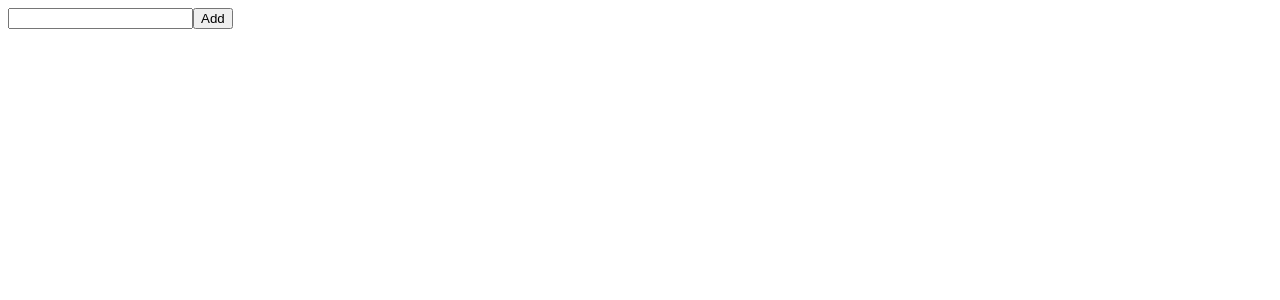
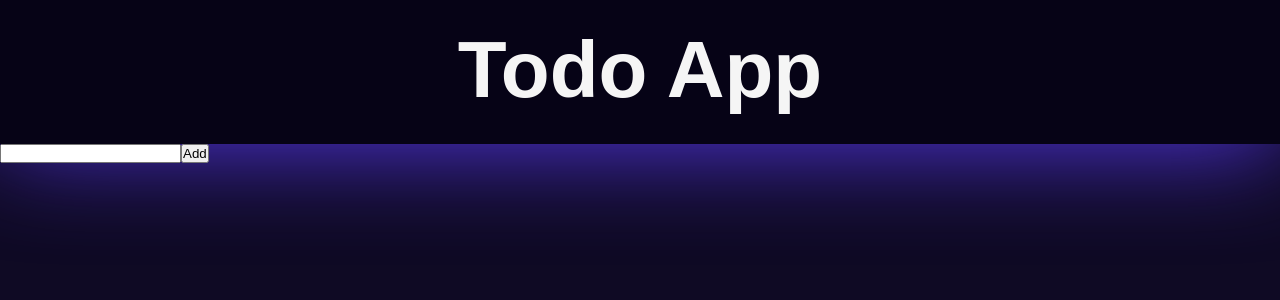
Before and after one commit to Neonsy/React-First-Steps, a React (Vite) app: page / in a window 1280 px wide. Shown: the top 300 px of the page. Built offline with nearby package versions, Linux system fonts and the light colour scheme.

Commit message:
Added Header and App styling

```diff
--- /dev/null
+++ b/src/App.css
@@ -0,0 +1,13 @@
+* {
+    box-sizing: border-box;
+    padding: 0;
+    margin: 0;
+
+    font-family: sans-serif;
+}
+
+body {
+    background-color: hsl(250, 55%, 9%);
+    color: whitesmoke;
+    height: 100dvh;
+}
--- a/src/App.jsx
+++ b/src/App.jsx
@@ -1,11 +1,14 @@
+import './App.css';
+import Header from './components/Header/Header';
 import Todo from './components/Todo';
 
 function App() {
-  return (
-    <div className='App'>
-      <Todo />
-    </div>
-  );
+    return (
+        <div className='App'>
+            <Header />
+            <Todo />
+        </div>
+    );
 }
 
 export default App;
--- /dev/null
+++ b/src/components/Header/Header.jsx
@@ -0,0 +1,9 @@
+import styles from './Header.module.css';
+
+export default function Header() {
+    return (
+        <>
+            <h1 className={styles.header}>Todo App</h1>
+        </>
+    );
+}
--- /dev/null
+++ b/src/components/Header/Header.module.css
@@ -0,0 +1,10 @@
+.header {
+    background-color: hsl(250, 75%, 5%);
+    box-shadow: 0 3px 99px 0 hsl(250, 75%, 55%);
+
+    text-align: center;
+    font-size: 5rem;
+    height: 1.8em;
+
+    padding: 0.3em;
+}
```
Also changed, not shown: src/components/TodoItem.jsx (+5 -5 lines), src/main.jsx (+7 -7 lines), src/components/Todo.jsx (indentation only).
